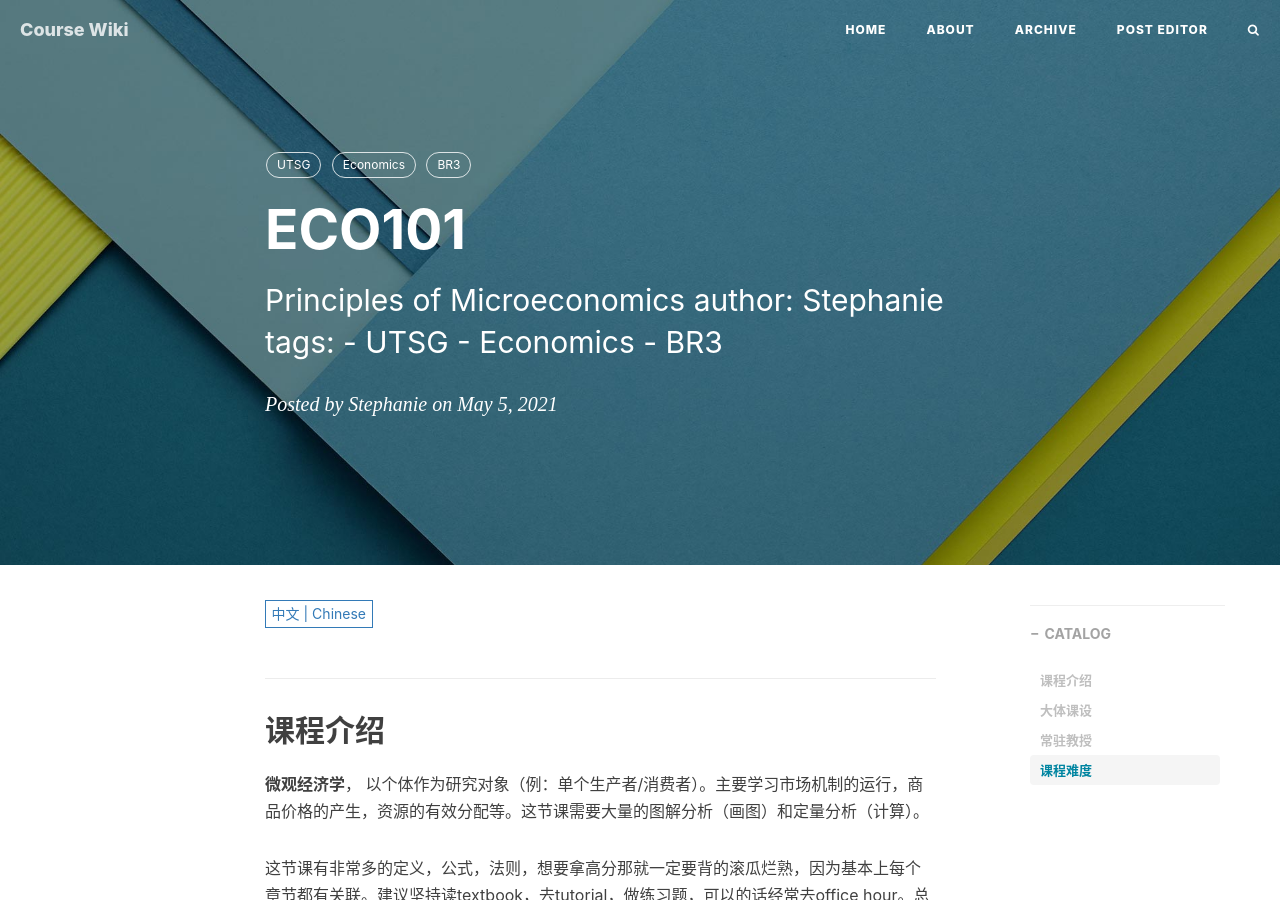
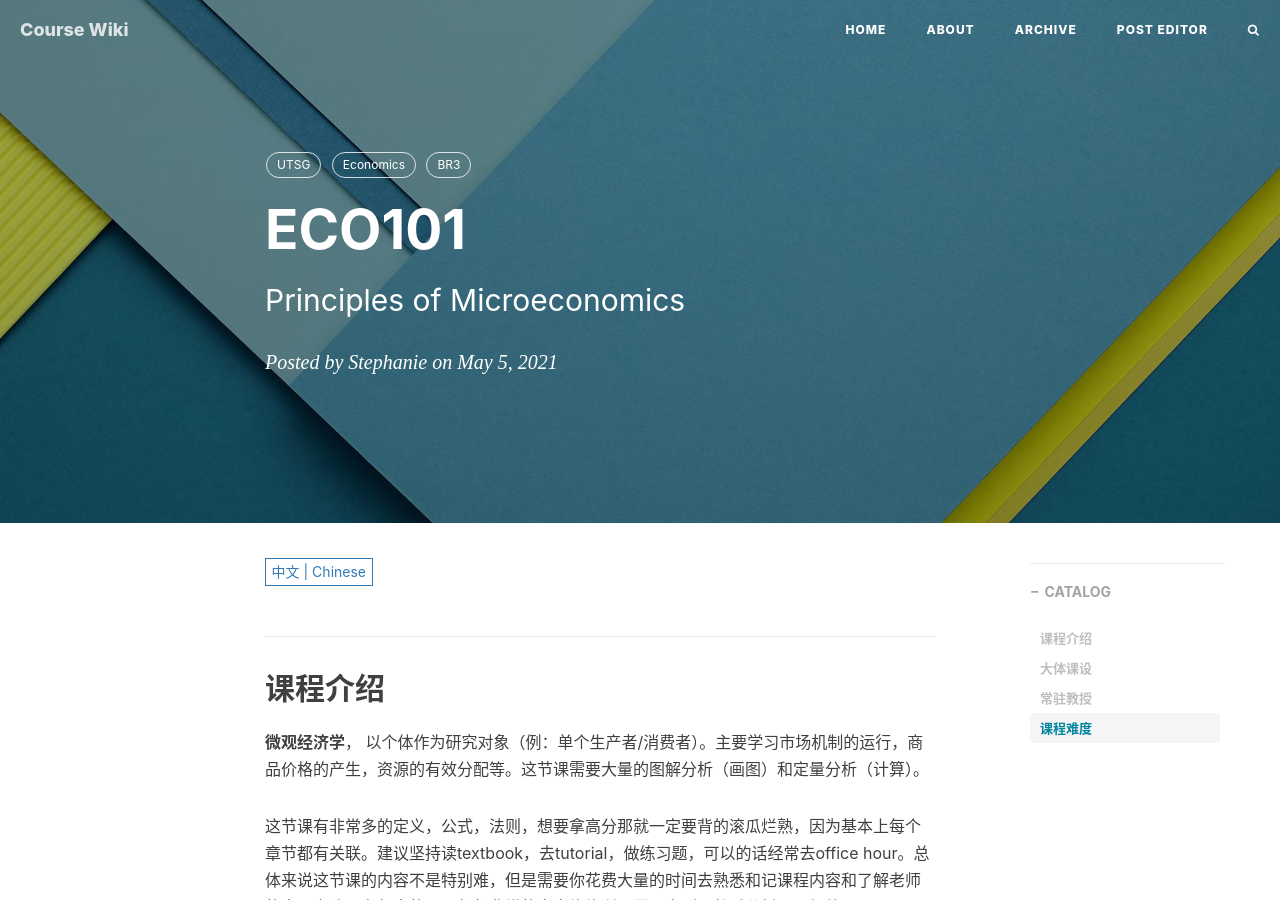
Before and after one commit to UT-Application-Development-Association/course-wiki, a Jekyll site: the page built from _posts/2021-05-05-ECO101.md, in a window 1280 px wide and 900 px high. Built offline with Jekyll 4.4.1, drawn with Linux system fonts in a browser that asks for light colours; nearby versions of some CDN libraries; comment, search, counter and statistics services are not loaded.

Commit message:
Update 2021-05-05-ECO101.md

```diff
--- a/_posts/2021-05-05-ECO101.md
+++ b/_posts/2021-05-05-ECO101.md
@@ -1,16 +1,7 @@
 ---
 layout: post
 title: "ECO101"
-subtitle: "Principles of Microeconomics
-
-author: Stephanie
-
-tags:
-  - UTSG
-
-  - Economics
-
-  - BR3"
+subtitle: "Principles of Microeconomics"
 date: 2021-05-05
 multilingual: True
 author: "Stephanie"
```
